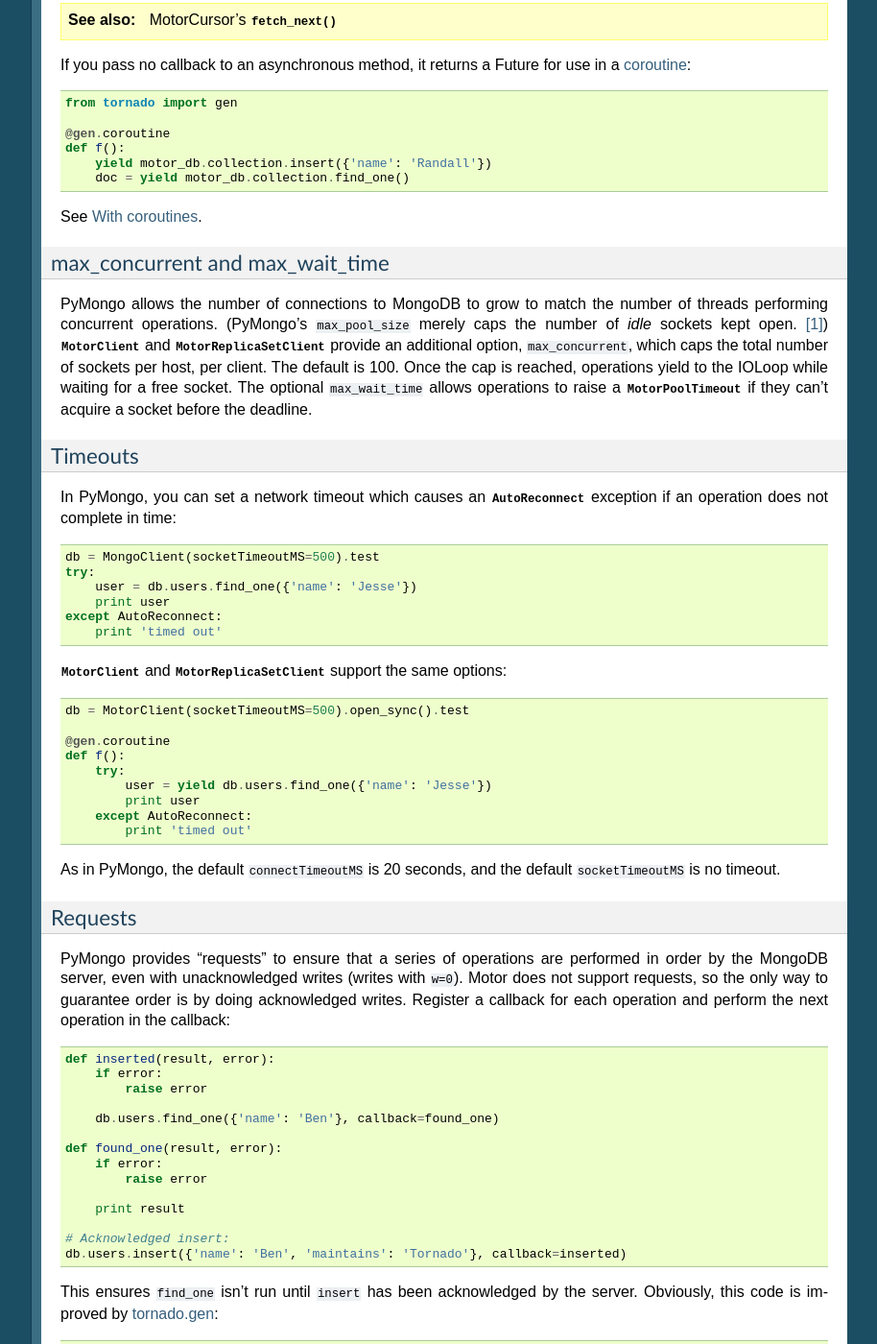
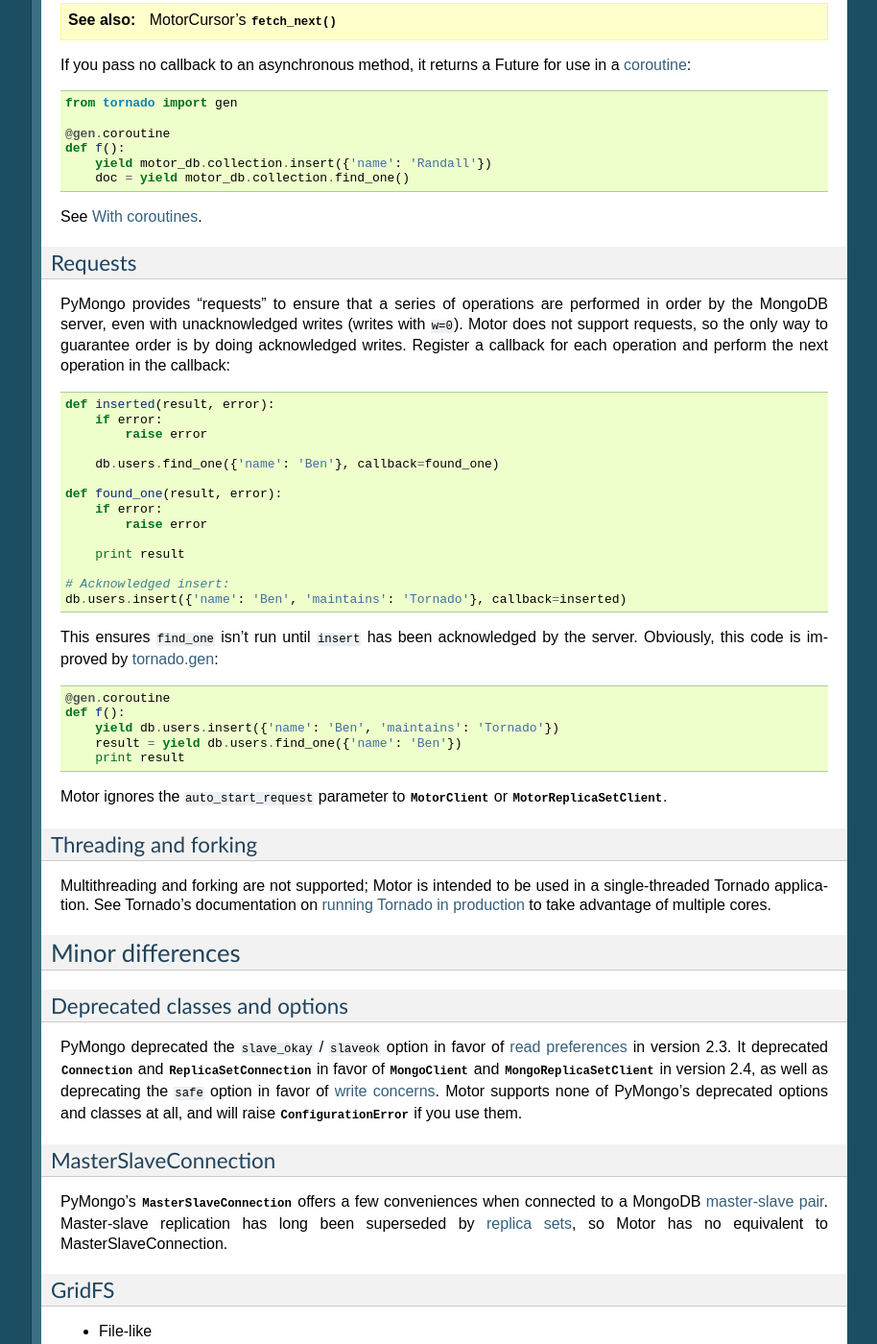
Before and after one commit to mongodb/motor, a Sphinx documentation site: the page built from doc/differences.rst, in a window 1280 px wide and 1400 px high, scrolled down 1276 px. Shown: the whole window at 96% size, without its empty margins (187-1101 px from the left). Built offline with Sphinx 7.4.7, drawn with Linux system fonts in a browser that asks for light colours; pages that are not in the unit, such as notebooks, are missing from menus; the version number is read from the project's files by our own code; some of the changed text lies outside the part shown.

Commit message:
Obsolete sections in "Differences" doc.

```diff
--- a/doc/differences.rst
+++ b/doc/differences.rst
@@ -104,49 +104,6 @@
 .. _coroutine: http://tornadoweb.org/en/stable/gen.html
 
 See :ref:`coroutine-example`.
-
-max_concurrent and max_wait_time
---------------------------------
-
-PyMongo allows the number of connections to MongoDB to grow to match the number
-of threads performing concurrent operations. (PyMongo's ``max_pool_size``
-merely caps the number of *idle* sockets kept open. [#max_pool_size]_)
-:class:`~motor.MotorClient` and :class:`~motor.MotorReplicaSetClient` provide
-an additional option, ``max_concurrent``, which caps the total number of
-sockets per host, per client. The default is 100. Once the cap is reached,
-operations yield to the IOLoop while waiting for a free socket. The optional
-``max_wait_time`` allows operations to raise a :exc:`~motor.MotorPoolTimeout`
-if they can't acquire a socket before the deadline.
-
-Timeouts
---------
-
-In PyMongo, you can set a network timeout which causes an
-:exc:`~pymongo.errors.AutoReconnect` exception if an operation does not complete
-in time::
-
-    db = MongoClient(socketTimeoutMS=500).test
-    try:
-        user = db.users.find_one({'name': 'Jesse'})
-        print user
-    except AutoReconnect:
-        print 'timed out'
-
-:class:`~motor.MotorClient` and :class:`~motor.MotorReplicaSetClient`
-support the same options::
-
-    db = MotorClient(socketTimeoutMS=500).open_sync().test
-
-    @gen.coroutine
-    def f():
-        try:
-            user = yield db.users.find_one({'name': 'Jesse'})
-            print user
-        except AutoReconnect:
-            print 'timed out'
-
-As in PyMongo, the default ``connectTimeoutMS`` is 20 seconds, and the default
-``socketTimeoutMS`` is no timeout.
 
 Requests
 --------
```
